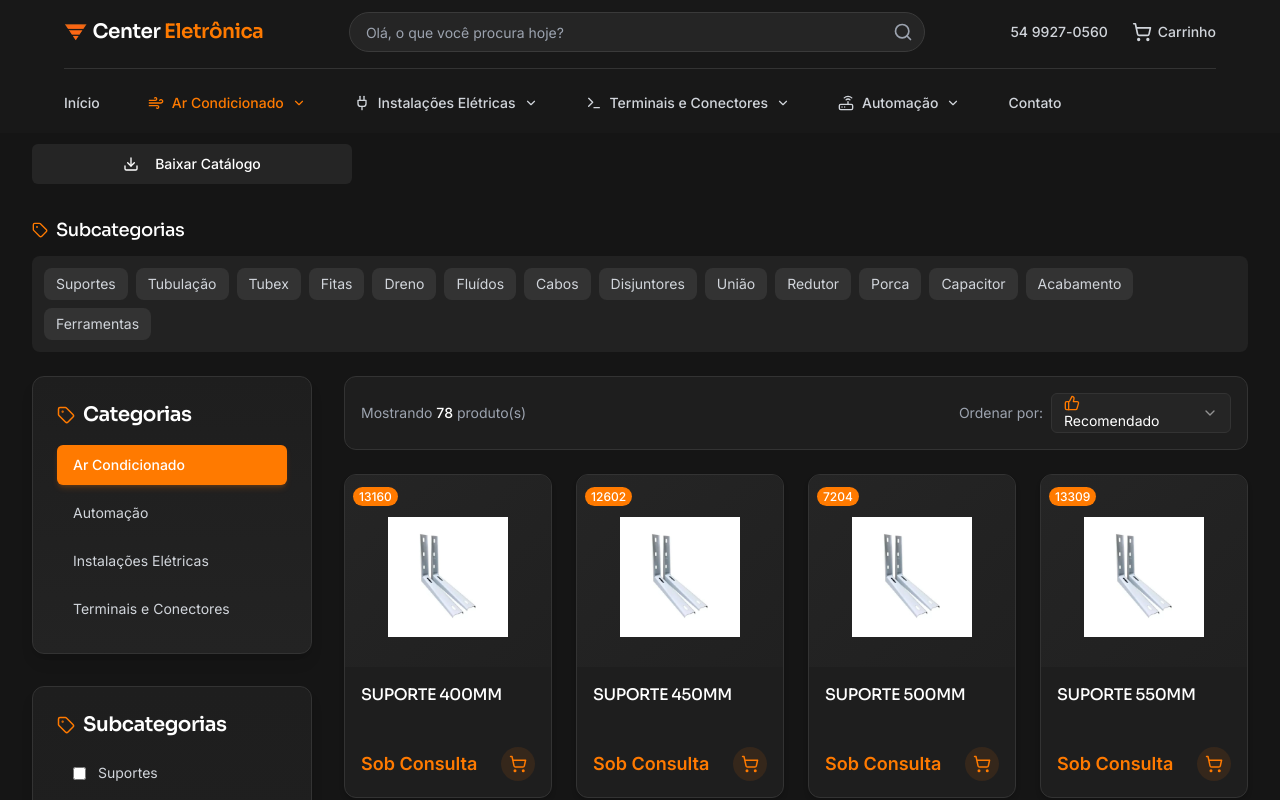
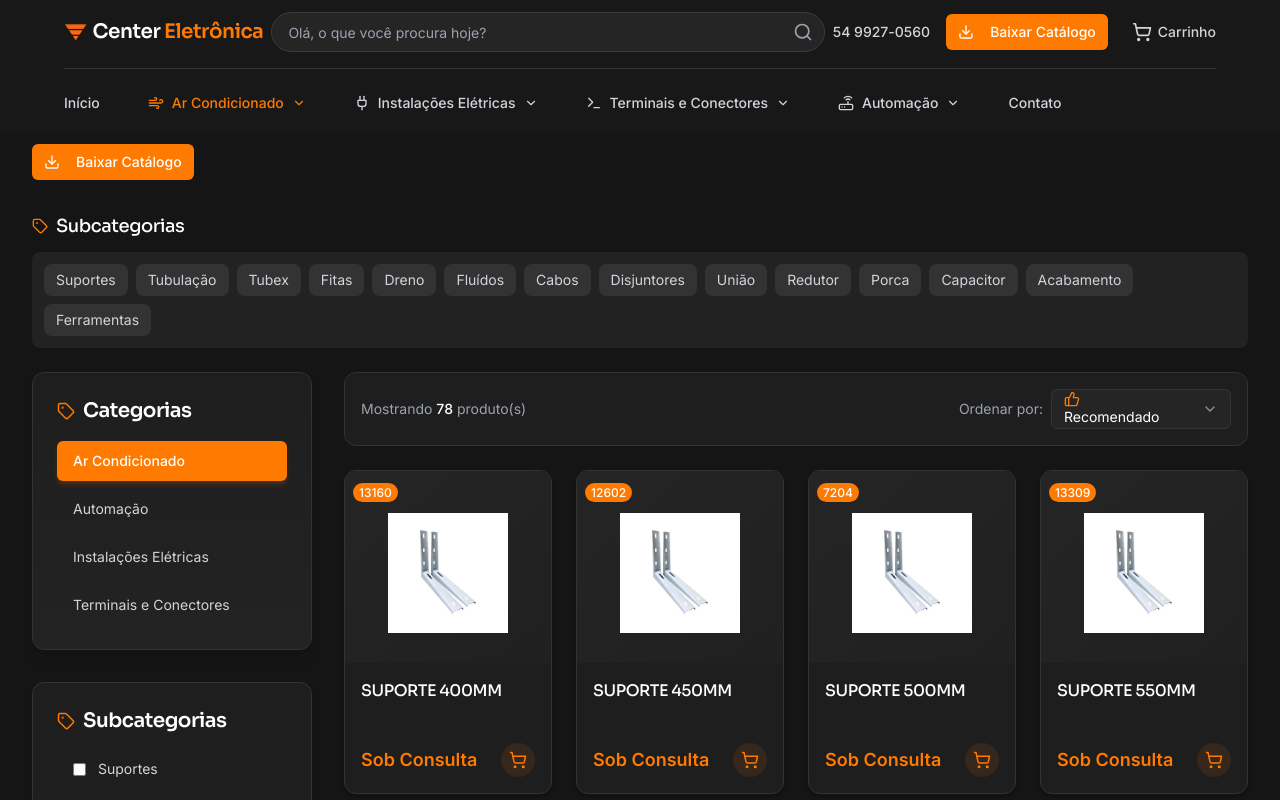
Before and after one commit to centereletronicagv/sitecentereletronica, a React (Vite) app: page /categoria/ar-condicionado in a window 1280 px wide. Shown: the top 800 px of the page. Built offline with nearby package versions, Linux system fonts and the light colour scheme; a web font is replaced by a local one.

Commit message:
feat: Style and reposition download button
The AI changed the "Baixar Catálogo" button's color to orange and moved it to the Navbar, next to the phone number, for each category.

```diff
--- a/src/components/DownloadCategoryButton.tsx
+++ b/src/components/DownloadCategoryButton.tsx
@@ -27,7 +27,8 @@ export function DownloadCategoryButton({ products, categoryName }: DownloadCateg
       onClick={handleDownload}
       variant="default"
       disabled={loading}
-      className={`w-full ${loading ? 'opacity-70' : 'bg-[#252525] hover:bg-[#333333]'} text-white`}
+      size="sm"
+      className={`${loading ? 'opacity-70' : 'bg-center-orange hover:bg-center-orangeDark'} text-white transition-all duration-200`}
     >
       {loading ? (
         <>
--- a/src/components/Navbar.tsx
+++ b/src/components/Navbar.tsx
@@ -1,4 +1,3 @@
-
 import { useState, useEffect, FormEvent } from 'react';
 import { Link, useLocation, useNavigate } from 'react-router-dom';
 import { Menu, X, Search, Wind, Plug, Terminal, Router, ChevronDown, ChevronRight, ShoppingCart, Grid2X2 } from 'lucide-react';
@@ -8,6 +7,8 @@ import CartModal from './CartModal';
 import MobileCategoryDrawer from './MobileCategoryDrawer';
 import { Dialog, DialogContent } from '@/components/ui/dialog';
 import { useIsMobile } from '@/hooks/use-mobile';
+import { DownloadCategoryButton } from './DownloadCategoryButton';
+import { products as allProducts } from '@/data/products';
 import {
   Collapsible,
   CollapsibleContent,
@@ -60,8 +61,27 @@ const navLinks: NavLink[] = [
       { name: 'Controladores', href: '/categoria/automacao/controladores' },
     ]
   },
-  { name: 'Contato', href: '#contact' },  // Changed to use hash link for smooth scrolling
+  { name: 'Contato', href: '#contact' },
 ];
+
+// Helper function to get category info from URL
+const getCategoryInfo = (pathname: string) => {
+  const categoryMatch = pathname.match(/\/categoria\/([^/]+)/);
+  if (!categoryMatch) return null;
+
+  const categoryId = categoryMatch[1];
+  const categoryMap: { [key: string]: string } = {
+    'ar-condicionado': 'Ar Condicionado',
+    'instalacoes-eletricas': 'Instalações Elétricas',
+    'terminais': 'Terminais e Conectores',
+    'automacao': 'Automação'
+  };
+
+  return {
+    id: categoryId,
+    name: categoryMap[categoryId] || categoryId
+  };
+};
 
 export default function Navbar() {
   const [isMenuOpen, setIsMenuOpen] = useState(false);
@@ -75,6 +95,9 @@ export default function Navbar() {
   const navigate = useNavigate();
   const { getTotalItems } = useCart();
   const isMobile = useIsMobile();
+
+  // Get current category info
+  const currentCategory = getCategoryInfo(location.pathname);
 
   useEffect(() => {
     const handleScroll = () => {
@@ -126,7 +149,6 @@ export default function Navbar() {
   const handleCategoryClick = (link: NavLink) => {
     if (!link.subCategories || link.name === 'Início' || link.name === 'Contato') {
       if (link.name === 'Contato') {
-        // Handle contact link click - smooth scroll to contact section
         scrollToContact();
       } else {
         navigate(link.href);
@@ -138,13 +160,11 @@ export default function Navbar() {
     }
   };
 
-  // Function to scroll to contact section
   const scrollToContact = () => {
     const contactSection = document.getElementById('contact');
     if (contactSection) {
       contactSection.scrollIntoView({ behavior: 'smooth' });
     } else {
-      // If we're not on the home page, navigate to home with the contact hash
       navigate('/#contact');
     }
     setIsMenuOpen(false);
@@ -196,12 +216,21 @@ export default function Navbar() {
             </div>
 
             <div className="hidden md:flex items-center gap-6">
+              <div className="flex items-center gap-4">
                 <a
                   href="tel:5499270560"
                   className="flex items-center gap-1.5 text-gray-300 hover:text-center-orange transition-colors"
                 >
                   <span className="text-sm font-medium">54 9927-0560</span>
                 </a>
+
+                {currentCategory && (
+                  <DownloadCategoryButton
+                    products={allProducts.filter(product => product.category === currentCategory.id)}
+                    categoryName={currentCategory.name}
+                  />
+                )}
+              </div>
 
               <div className="flex items-center gap-5">
                 <button
@@ -349,6 +378,17 @@ export default function Navbar() {
               ))}
             </div>
 
+            {currentCategory && (
+              <div className="mt-4 pt-4 border-t border-[#333333]">
+                <div className="px-4">
+                  <DownloadCategoryButton
+                    products={allProducts.filter(product => product.category === currentCategory.id)}
+                    categoryName={currentCategory.name}
+                  />
+                </div>
+              </div>
+            )}
+
             <div className="mt-4 pt-4 border-t border-[#333333]">
               <button
                 onClick={() => {
```
Lines whose indentation alone changed are shown as unchanged.
